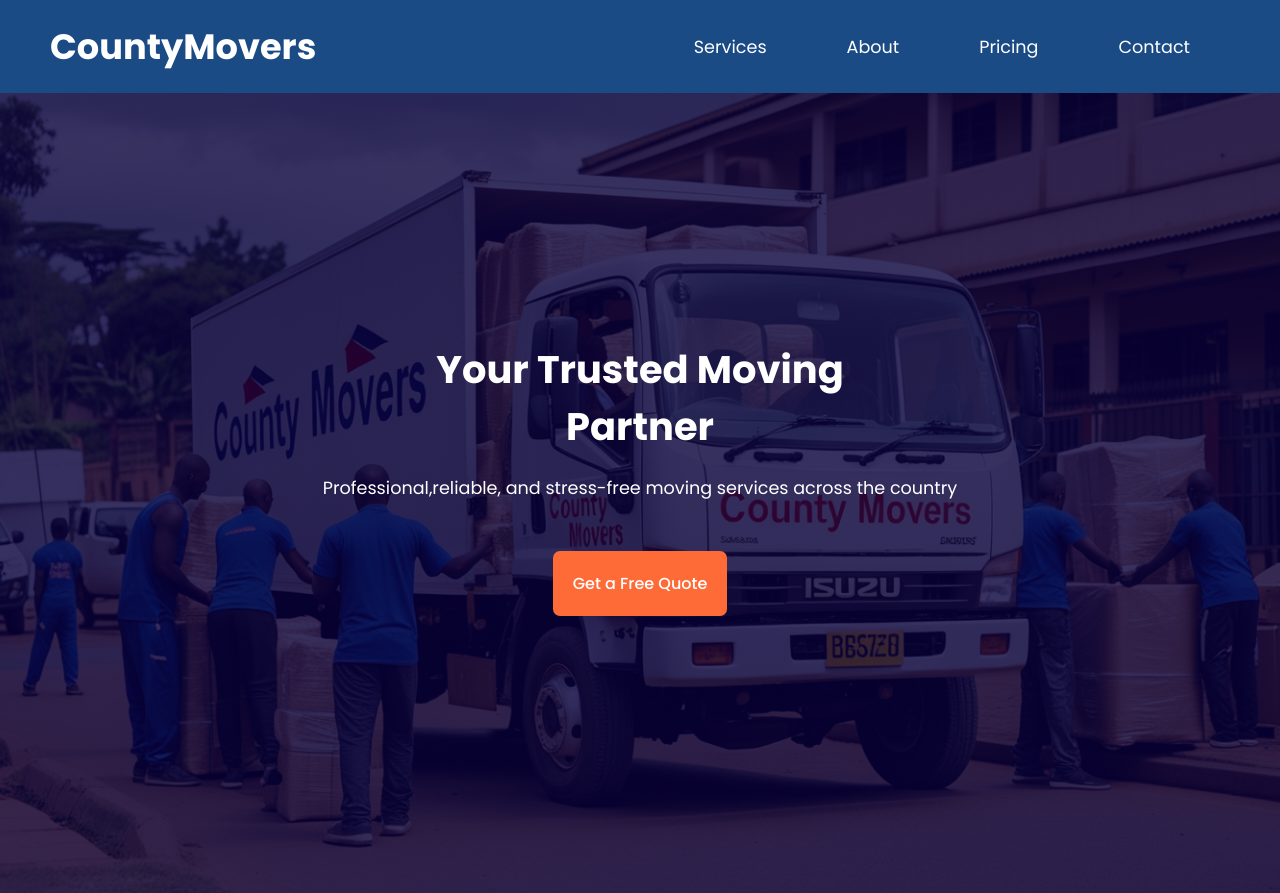
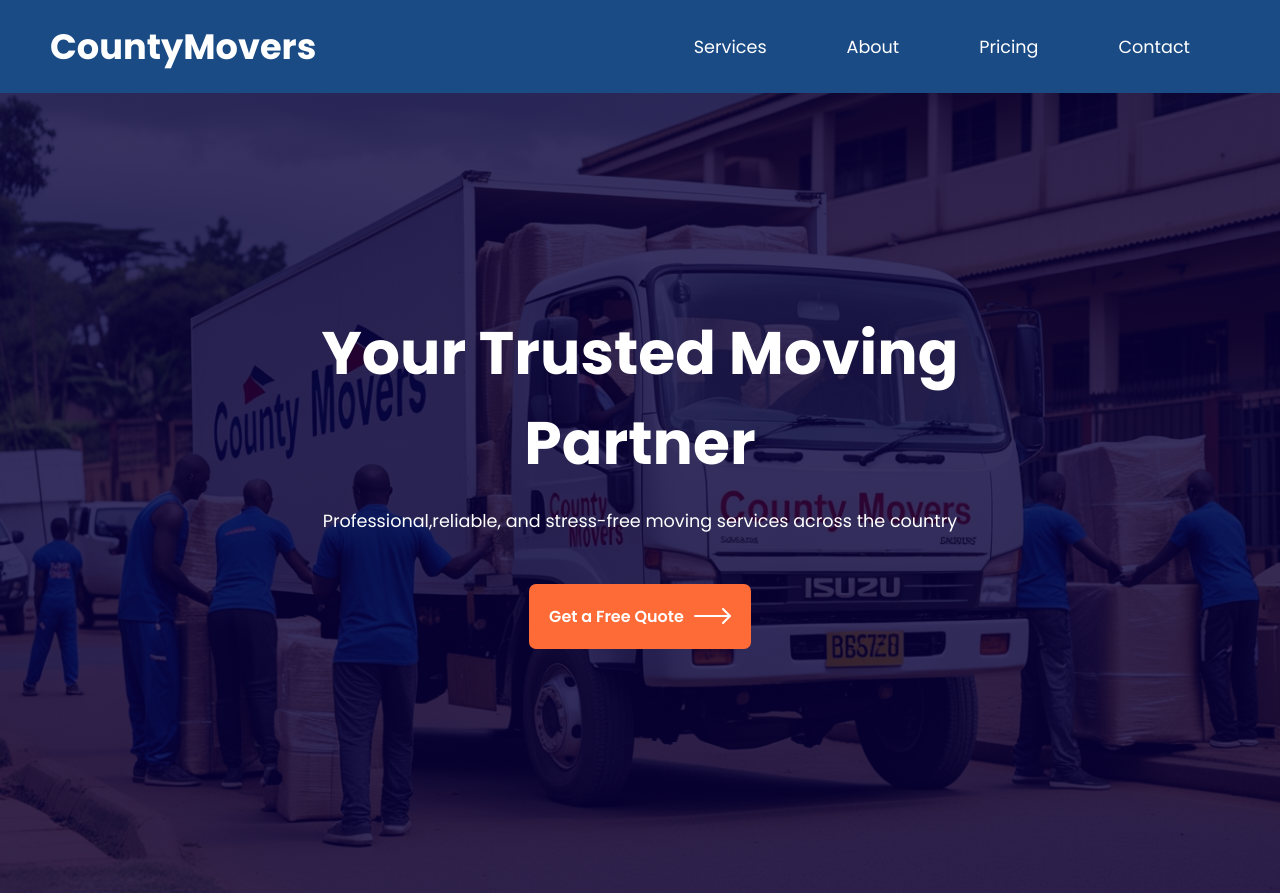
Before and after one commit to networkchaos/CountyMovers, a React (Vite) app in the folder Movers-Landing-Page/: page / in a window 1280 px wide. Built offline with nearby package versions, Linux system fonts and the light colour scheme.

Commit message:
Hero Button

```diff
--- a/Movers-Landing-Page/src/Components/Hero/Hero.css
+++ b/Movers-Landing-Page/src/Components/Hero/Hero.css
@@ -18,7 +18,7 @@
 }
 
 .hero-text h1{
-    font-size: 2.4rem;
+    font-size: 60px;
 }
 
 .hero-text p{
@@ -27,18 +27,24 @@
 }
 
 .hero-text button{
-    margin: 30px 0px;
+    margin: 30px auto;
     padding: 20px;
     background-color: #FE6B37;
     border: none;
     border-radius: 7px;
     color: white;
     font-size: 1rem;
-    font-weight: 500;
+    font-weight: 600;
     cursor: pointer;
+    display: flex;
+    align-items: center;
     transition: 0.6s;
 }
 
 .hero-text button:hover{
     transform: scale(1.1);
 }
+
+.hero-text button svg {
+    margin-left: 10px;
+}
--- a/Movers-Landing-Page/src/Components/Hero/Hero.jsx
+++ b/Movers-Landing-Page/src/Components/Hero/Hero.jsx
@@ -8,7 +8,14 @@
         <h1>Your Trusted Moving </h1>
         <h1>Partner</h1>
         <p>Professional,reliable, and stress-free moving services across the country</p>
-        <button>Get a Free Quote</button>
+        <button>
+          Get a Free Quote
+          <svg width="37" height="16" viewBox="0 0 37 16" fill="none" xmlns="http://www.w3.org/2000/svg">
+<path d="M36 8L1 8" stroke="white" stroke-width="2" stroke-linecap="round" stroke-linejoin="round"/>
+<path d="M29 15L36 8L29 0.999999" stroke="white" stroke-width="2" stroke-linecap="round" stroke-linejoin="round"/>
+</svg>
+
+          </button>
       </div>
     </div>
   )
--- a/Movers-Landing-Page/src/index.css
+++ b/Movers-Landing-Page/src/index.css
@@ -5,6 +5,7 @@
     margin: 0;
     box-sizing: border-box;
     font-family: "Poppins", sans-serif;
+    /* outline: 2px solid red; */
 }
 
 a{
```
